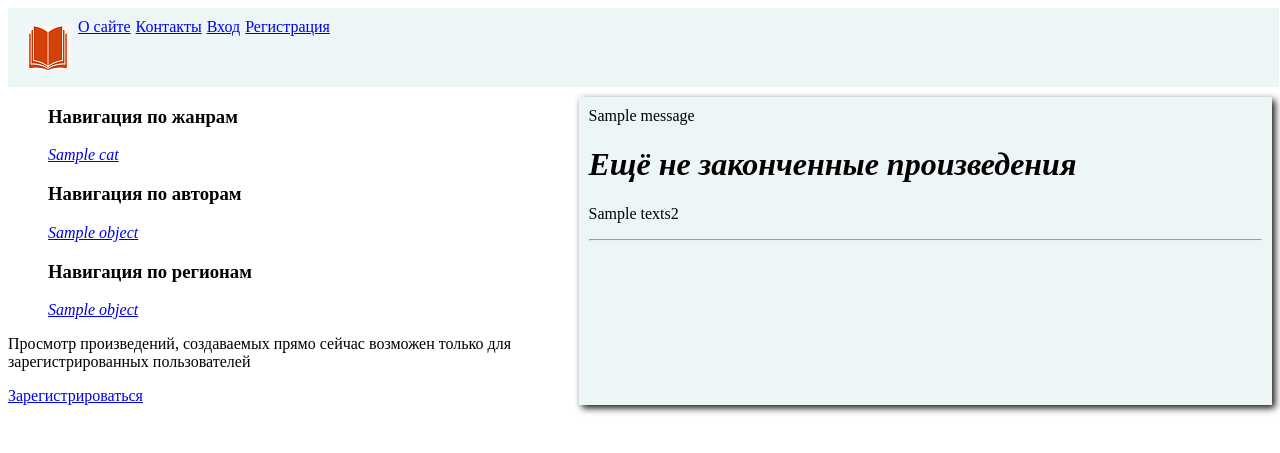
After one commit to BasilRom/amalit2, a Django app: template amaproject2/ama_app/templates/ama_app/now_wrighting.html in a window 1280 px wide. The commit adds this page. Shown: the top 453 px of the page. Run offline with Django 5.2, Linux system fonts and the light colour scheme; the template is opened without the code that fills it: most values are stand-ins (such as "Sample title", 1, 10 or a date in 2020); one stand-in notice (Sample message) is shown.

Commit message:
Second stage: users and regs

```diff
--- a/amaproject2/ama_app/admin.py
+++ b/amaproject2/ama_app/admin.py
@@ -1,8 +1,13 @@
 from django.contrib import admin
 
 from .models import *
+
+
 
 admin.site.register(Text)
 admin.site.register(Category)
 admin.site.register(Author)
 admin.site.register(Region)
+
+
+admin.site.register(Profile)
--- a/amaproject2/ama_app/templates/ama_app/main.html
+++ b/amaproject2/ama_app/templates/ama_app/main.html
@@ -9,15 +9,23 @@
 <body>
 
     <header>
-
-            <a class="line" style="border-radius: 5%; padding-top: 5px; flex: 1" href="{% url 'home' %}"><img src="{% static 'ama_app/img/book1.ico' %}"
-                                                                                 title="Главная" alt="logo"></a>
+            <div style="display:flex">
+                <a class="line" style="border-radius: 5%; padding-top: 5px; flex: 1" href="{% url 'home' %}"><img src="{% static 'ama_app/img/book1.ico' %}"
+                                                                                     title="Главная" alt="logo"></a>
 
 
-            <p class="line" ><a href="{% url 'about' %}">О сайте</a></p>
-            <p class="line" ><a href="{% url 'contacts' %}">Контакты</a></p>
+                <a  class="line" href="{% url 'about' %}">О сайте</a>
+                <a  class="line" href="{% url 'contacts' %}">Контакты</a>
 
+                {% if user.is_authenticated %}
+                    <a class="line" href="{% url 'profile' %}">Профиль: {{user}}</a>
+                    <a class="line" href="{% url 'logout' %}">Выход</a>
+                {% else %}
+                    <a class="line" href="{% url 'login' %}">Вход</a>
+                    <a class="line" href="{% url 'register' %}">Регистрация</a>
+                {% endif %}
 
+            </div>
 
 
     </header>
@@ -48,9 +56,27 @@
                 {% endfor %}
             </ul>
 
+            {% if user.is_authenticated %}
+            <a href="{% url 'wrighting' %}">Произведения, создаваемые в настоящее время</a>
+            {% else %}
+
+            <p>Просмотр произведений, создаваемых прямо сейчас возможен только для зарегистрированных пользователей</p>
+            <a href="{% url 'register' %}">Зарегистрироваться</a>
+
+            {% endif %}
+
         </div>
 
         <div class="center">
+
+            {% if messages %}
+        	{% for message in messages %}
+          	<div class="alert alert-{{ message.tags }}">
+            	{{ message }}
+          	</div>
+        	{% endfor %}
+{% endif %}
+
             {% block content %}
             {% endblock %}
 
--- /dev/null
+++ b/amaproject2/ama_app/templates/ama_app/now_wrighting.html
@@ -0,0 +1,27 @@
+{% extends 'ama_app/main.html' %}
+
+{% block content%}
+    <h1>Ещё не законченные произведения</h1>
+
+<!--    {{ texts }}-->
+    {% for el in texts2 %}
+
+<!--            {{ el.title }} - -->
+<!--            {{ el.cat }}-->
+<!--            <hr>-->
+
+            {% if  el.cat %}
+                    <p>{{ el.title }}</p>
+                <hr>
+
+            {% endif %}
+
+
+
+    {% endfor %}
+
+
+
+
+
+{% endblock %}
--- a/amaproject2/ama_app/urls.py
+++ b/amaproject2/ama_app/urls.py
@@ -10,7 +10,8 @@ urlpatterns = [
     path("categs/<int:cat_id>/", views.show_by_category, name='categs'),
     path("authors/<int:name_id>/", views.show_by_author, name='authors'),
     path("regions/<int:name_id>/", views.show_by_region, name='regions'),
-    path("text/<int:text_id>/", views.text, name='text')
+    path("text/<int:text_id>/", views.text, name='text'),
+    path('in_process/', views.wrighting, name='wrighting')
 
 
 ]
```
Also changed, not shown: amaproject2/ama_app/models.py (+13 -0 lines), amaproject2/ama_app/views.py (+9 -0 lines), amaproject2/amaproject2/settings.py (+10 -1 lines), amaproject2/amaproject2/urls.py (+19 -2 lines), amaproject2/db.sqlite3.
